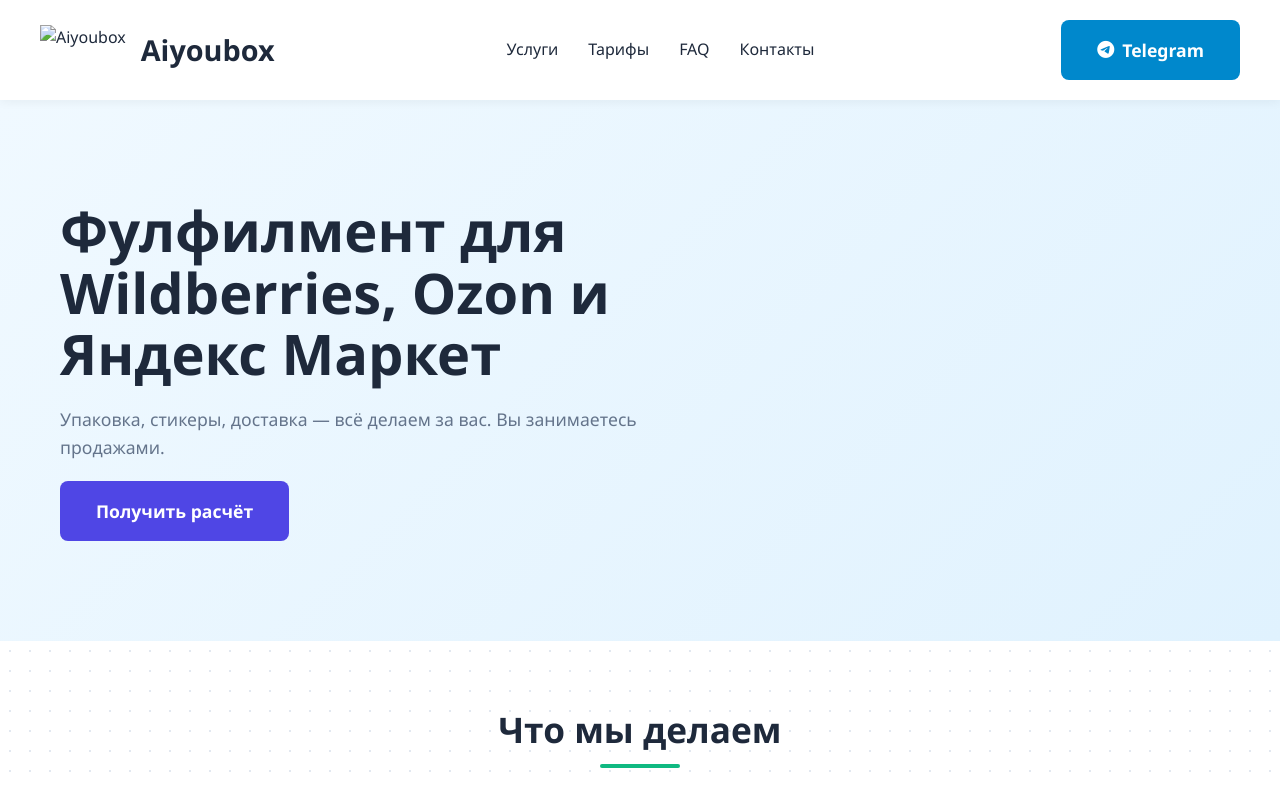
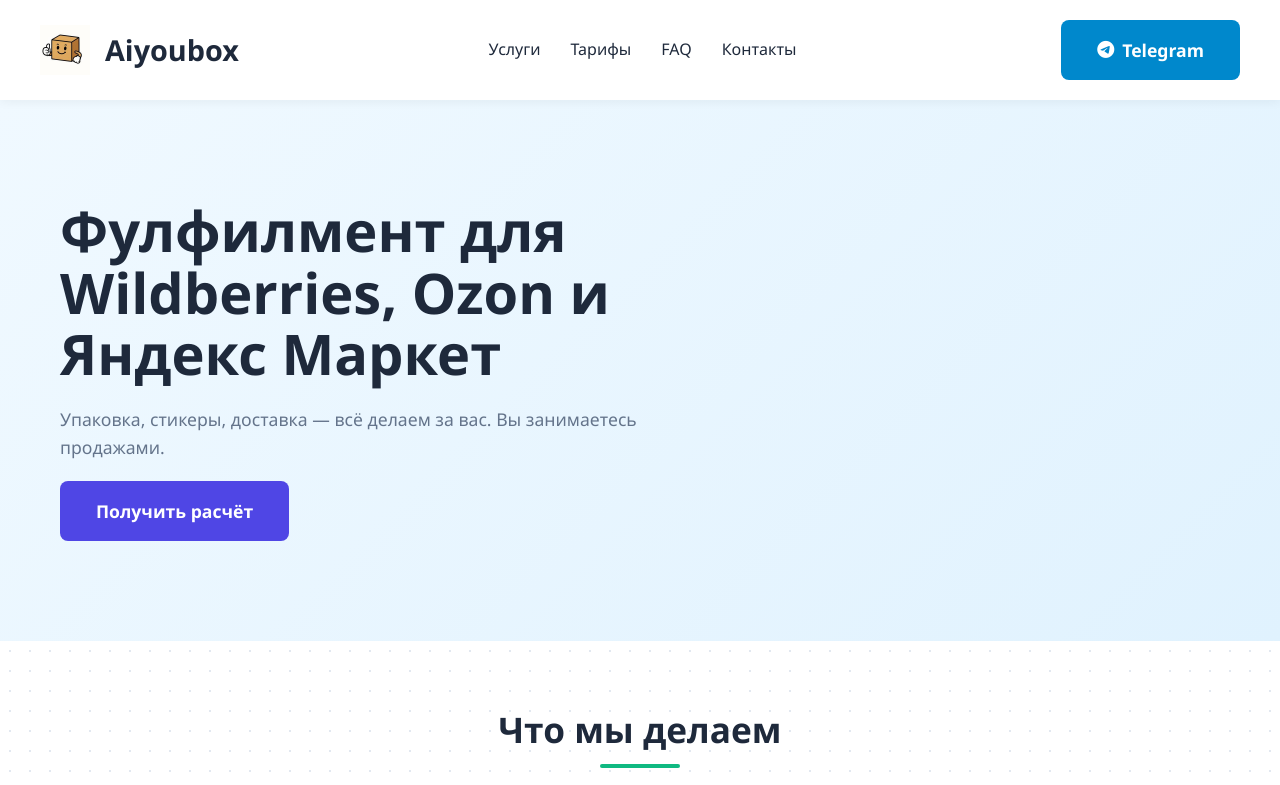
Before and after one commit to Fantomchik10/Aiyoubox, a plain HTML site: page index.html in a window 1280 px wide. Shown: the top 785 px of the page. Drawn offline with nearby package versions, Linux system fonts and the light colour scheme.

Commit message:
Add files via upload

```diff
--- a/index.html
+++ b/index.html
@@ -15,7 +15,7 @@
     <header>
         <div class="container header-container">
             <div class="logo">
-                <img src="images/logo/aiyoubox-logo.svg" alt="Aiyoubox" class="logo-img">
+                <img src="images/logo/aiyoubox-logo.png" alt="Aiyoubox" class="logo-img">
                 <div class="logo-text">Aiyoubox</div>
             </div>
             <nav>
@@ -334,7 +334,7 @@
             <div class="footer-content">
                 <div class="footer-logo">
                     <div class="logo">
-                        <img src="images/logo/aiyoubox-logo.svg" alt="Aiyoubox" class="footer-logo-img">
+                        <img src="images/logo/aiyoubox-logo.png" alt="Aiyoubox" class="footer-logo-img">
                         <div class="logo-text">Aiyoubox</div>
                     </div>
                     <p>Фулфилмент для маркетплейсов</p>
@@ -349,7 +349,7 @@
             </div>
 
             <div class="copyright">
-                © 2023 Aiyoubox. Все права защищены
+                © 2025 Aiyoubox. Все права защищены
             </div>
         </div>
     </footer>
```
Also changed, not shown: images/logo/aiyoubox-logo.png (added), images/logo/aiyoubox-logo.svg (added).
